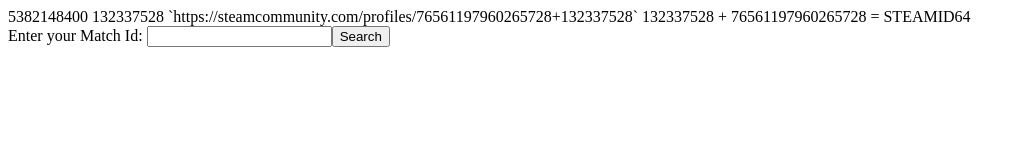
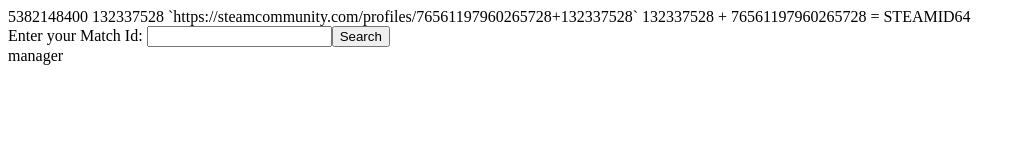
Before and after one commit to Yefimchukv/dota-stats, a React (Create React App) app: page / in a window 1280 px wide. Shown: the top 160 px of the page, without its empty margins (0-1026 px from the left). Built offline with nearby package versions, Linux system fonts and the light colour scheme.

Commit message:
add playerData information

```diff
--- a/src/App.jsx
+++ b/src/App.jsx
@@ -3,6 +3,7 @@ import React from "react";
 import {SearchById} from "./components/SearchById/SearchById";
 import Header from "./components/Header/Header";
 import MatchInfo from "./components/MatchInfo/MatchInfo";
+import DataManager from "./containers/DataManager/DataManager";
 
 
 function App() {
@@ -11,6 +12,7 @@ function App() {
     <div>
     <Header/>
     <SearchById/>
+    <DataManager/>
     <MatchInfo/>
     </div>
 
--- a/src/components/SearchById/SearchById.jsx
+++ b/src/components/SearchById/SearchById.jsx
@@ -1,6 +1,7 @@
 import React, { useState } from 'react'
 import { getMatchById } from '../../api/api'
 import MatchInfo from '../MatchInfo/MatchInfo';
+import DataManager from '../../containers/DataManager/DataManager';
 
 const SearchById = () => {
   let [matchId, setMatchId] = useState("");
@@ -26,11 +27,10 @@ const SearchById = () => {
     </form>
     <div>
     {matchInfo && matchId ? <MatchInfo details={matchInfo}/> : null}
+    {matchInfo ? <DataManager playersDetails={matchInfo.players}/> : null}
     </div>
     </div>
   )
-  }
-
-
+}
 
 export {SearchById};
```
Also changed, not shown: src/containers/DataManager/DataManager.jsx (+6 -1 lines).
